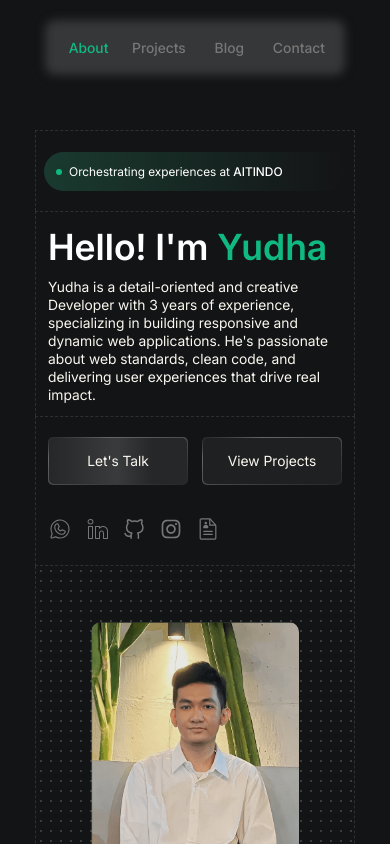
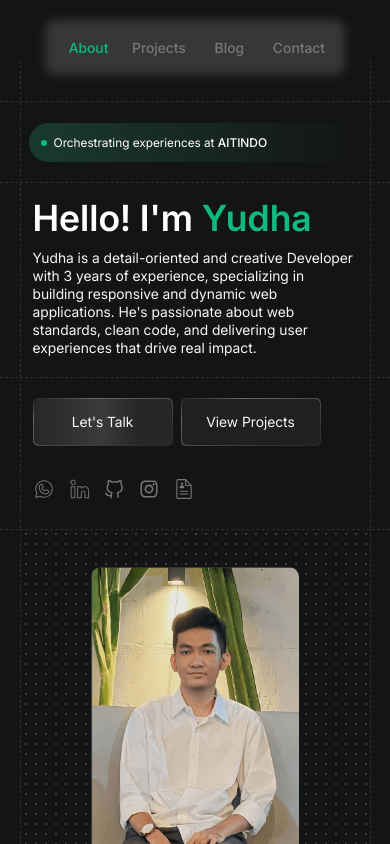
Before and after one commit to yudhaeric/portofolio, a Next.js app: page / in a window 390 px wide. Shown: the top 844 px of the page. Built offline with nearby package versions, Linux system fonts and the light colour scheme.

Commit message:
Home: Update New Layout & Responsive

```diff
--- a/app/page.tsx
+++ b/app/page.tsx
@@ -11,22 +11,23 @@ export default function Home() {
   ];
 
   return (
-    <section id="overview">
-      <div className="flex flex-col items-center justify-center w-[320px] mx-auto mt-[130px] lg:flex-row lg:gap-[1px] lg:items-start lg:justify-start lg:w-[1050px] lg:h-[500px] lg:mt-[6%] dmd:mt-[7%]">
-        <div id='outer-left-grid' className='hidden lg:block'>
-          <div className='flex flex-col items-center justify-center w-[40px] h-[85.5px] border-t-1 border-b-1 border-oliveBlack/70 lg:border-oliveBlack/40 border-dashed mt-[40px] dmd:h-[85px]'></div>
-          <div className='flex flex-col items-center justify-center w-[40px] h-[200px] border-b-1 border-oliveBlack/70 lg:border-oliveBlack/40 border-dashed'></div>
-          <div className='flex flex-col items-center justify-center w-[40px] h-[134.5px] border-b-1 border-oliveBlack/70 lg:border-oliveBlack/40 border-dashed dmd:h-[135px] 2xl:h-[137px]'></div>
+    <section id="overview" className='mb-20'>
+      <div className="flex items-start justify-start w-full mt-[60px] lg:items-start lg:justify-start lg:w-[1050px] lg:mx-auto lg:h-[500px] lg:mt-[6%] dmd:mt-[7%]">
+        <div id='outer-left-grid'>
+          <div className='hidden lg:flex flex-col items-center justify-center w-[40px] h-[85.5px] border-t-1 border-b-1 border-oliveBlack/70 lg:border-oliveBlack/40 border-dashed lg:mt-[40px] dmd:h-[85px] 2xl:mt-[39px]'></div>
+          <div className='hidden lg:flex flex-col items-center justify-center w-[40px] h-[200px] border-b-1 border-oliveBlack/70 lg:border-oliveBlack/40 border-dashed'></div>
+          <div className='hidden lg:flex flex-col items-center justify-center w-[40px] h-[134.5px] border-b-1 border-oliveBlack/70 lg:border-oliveBlack/40 border-dashed dmd:h-[135px] 2xl:h-[137px]'></div>
         </div>
+        <div className='flex flex-col items-center justify-center gap-[1px] w-full h-full lg:flex-row lg:justify-between'>
+          <div id='top-grid-mobile' className="w-[90%] h-[40px] border-l-1 border-r-1 border-oliveBlack/70 border-dashed lg:hidden"></div>
           {/* Summary */}
-        <div className='flex flex-col items-center justify-center w-full mx-auto lg:w-[58%] lg:border-l-1 lg:border-r-1 lg:border-oliveBlack/40 lg:border-dashed'>
+          <div className='flex flex-col items-center justify-center w-full lg:w-[60%] lg:border-l-1 lg:border-r-1 lg:border-oliveBlack/40 lg:border-dashed'>
             <div className="flex items-center justify-center w-full">
               <div className='w-full lg:w-full lg:h-[40px]'></div>
             </div>
-
-          <div className="flex items-center justify-center w-full lg:flex-row">
-            <div className='w-full border-1 border-b-0 border-oliveBlack/70 lg:border-oliveBlack/40 border-dashed lg:w-full lg:h-[85px] lg:border-0 lg:border-t-1 lg:border-b-1'>
-              <div className="flex items-end justify-end w-full h-[80px] px-2 lg:w-[390px] lg:px-4">
+            <div className="flex items-center justify-center w-full border-t-1 border-oliveBlack/70 border-dashed lg:flex-row lg:border-0">
+              <div className='w-[90%] border-1 border-t-0 border-b-0 border-oliveBlack/70 lg:border-oliveBlack/40 border-dashed lg:w-full lg:h-[85px] lg:border-0 lg:border-t-1 lg:border-b-1'>
+                <div className="flex items-end justify-end w-full h-[80px] px-2 mobile-xl:w-[90%] sm:w-[60%] md:w-[50%] lg:w-[390px] lg:px-4">
                   <div className="w-full h-[39px] flex items-center justify-start gap-[5px] bg-linear-to-r from-eucalyptusGreen/20 to-raisinBlack/1 rounded-full pl-[10px] mb-[20px]">
                     <div className="relative flex items-center justify-center w-[10px] h-[10px]">
                       <span className='absolute w-[8px] h-[8px] rounded-full bg-mountainGreen/40 animate-ping'></span>
@@ -37,9 +38,8 @@ export default function Home() {
                 </div>
               </div>
             </div>
-
-          <div className="flex items-center justify-center w-full lg:flex-row">
-            <div className="flex flex-col items-start justify-start gap-1 w-full h-[205px] border-1 border-b-0 border-oliveBlack/70 lg:border-oliveBlack/40 border-dashed pt-2 pb-5 px-3 lg:w-full lg:h-[200px] lg:border-0 lg:border-b-1 lg:px-5">
+            <div className="flex items-center justify-center w-full border-t-1 border-oliveBlack/70 border-dashed lg:flex-row lg:border-0">
+              <div className="flex flex-col items-start justify-start gap-1 w-[90%] h-auto border-1 border-t-0 border-b-0 border-oliveBlack/70 lg:border-oliveBlack/40 border-dashed pt-2 pb-5 px-3 lg:w-full lg:h-[200px] lg:border-0 lg:border-b-1 lg:px-5">
                 <h1 className="font-semibold text-white text-[36px] lg:text-[52px]">
                   Hello! I&apos;m <span className="text-crayolaGreen">Yudha</span>
                 </h1>
@@ -50,17 +50,16 @@ export default function Home() {
                 </p>
               </div>
             </div>
-
-          <div className="flex items-center justify-center w-full lg:flex-row">
-            <div className="flex flex-col items-start justify-start gap-8 w-full h-[150px] border-1 border-oliveBlack/70 lg:border-oliveBlack/40 border-dashed pt-5 pb-5 px-3 lg:gap-[30px] lg:w-full lg:h-full lg:border-0 lg:border-b-1 lg:px-5">
-              <div className='flex items-center justify-between w-full lg:w-auto lg:gap-2 lg:justify-center'>
+            <div className="flex items-center justify-center w-full border-t-1 border-oliveBlack/70 border-dashed lg:flex-row lg:border-0">
+              <div className="flex flex-col items-start justify-start gap-8 w-[90%] h-[150px] border-1 border-t-0 border-b-0 border-oliveBlack/70 lg:border-oliveBlack/40 border-dashed pt-5 pb-5 px-3 lg:gap-[30px] lg:w-full lg:h-full lg:border-0 lg:border-b-1 lg:px-5">
+                <div className='flex items-center justify-start gap-4 w-full lg:w-auto lg:gap-3 lg:justify-center mobile-md:gap-2'>
                   <Button variant='highlight'>Let&apos;s Talk</Button>
                   <Button variant='basic'>View Projects</Button>
                 </div>
                 <div className='flex items-center justify-center gap-[13px] mb-[6px] lg:gap-[10px]'>
                   {socialMedias.map((social) => {
                     return (
-                    <a href={social.url} target="_blank" rel="noopener noreferrer" key={social.id} className='scale-icon w-6 h-6 lg:w-[18px] lg:h-[18px] 2xl:w-[20px] 2xl:h-[20px]'>
+                      <a href={social.url} target="_blank" rel="noopener noreferrer" key={social.id} className='scale-icon w-[22px] h-[22px] lg:w-[18px] lg:h-[18px] 2xl:w-[20px] 2xl:h-[20px]'>
                         <img src={social.icon} alt="" className='w-full h-full'/>
                       </a>
                     )
@@ -68,17 +67,19 @@ export default function Home() {
                 </div>
               </div>
             </div>
-
             <div className="flex items-center justify-center w-full">
               <div className='w-full lg:w-full lg:h-[40px]'></div>
             </div>
           </div>
+
           {/* Picture */}
-        <div className="flex flex-col items-center justify-center w-[320px] lg:w-[38%] lg:h-[500px] 2xl:h-[502px] dlg:h-[501.5px]">
+          <div className='w-full h-[370px] flex flex-col items-center justify-center border-b-1 border-t-1 border-oliveBlack/70 lg:border-oliveBlack/40 border-dashed lg:flex-row lg:w-[41%] lg:h-[500px] lg:border-0 2xl:h-[502px] dlg:h-[501.5px]'>
+            <div className="flex flex-col items-center justify-center w-[90%] h-[370px] lg:w-full lg:h-full">
               <div className="mobile-sm:hidden lg:flex items-center justify-center w-full h-[40px] 2xl:h-[40.5px] dlg:h-[40px]">
                 <div className='w-full border-r-1 border-oliveBlack/70 lg:border-oliveBlack/40 border-dashed lg:w-full lg:h-full'></div>
               </div>
-          <div className="flex flex-col items-center justify-center gap-1 w-full border-1 border-t-0 border-oliveBlack/70 lg:border-oliveBlack/40 border-dashed py-14 lg:gap-0 lg:w-full lg:h-[420px] lg:border-t-1 lg:border-l-0 2xl:h-[425px]"
+
+              <div className="flex flex-col items-center justify-center gap-1 w-full h-[370px] border-l-1 border-r-1 border-oliveBlack/70 lg:border-oliveBlack/40 border-dashed lg:gap-0 lg:w-full lg:h-[420px] lg:border-t-1 lg:border-l-0 lg:border-b-1 2xl:h-[425px]"
                 style={{
                   backgroundImage: 'radial-gradient(circle, #3A3B3C 1px, transparent 1px)',
                   backgroundSize: '10px 10px'
@@ -88,12 +89,14 @@ export default function Home() {
                   <img src="/images/pictures.png" alt="" className="w-full h-full rounded-[10px] animate-float3d" />
                 </div>
               </div>
-          <div className="flex items-center justify-center w-full h-[40px]">
-            <div className='w-full border-r-1 border-oliveBlack/70 lg:border-oliveBlack/40 border-dashed lg:w-full lg:h-full'></div>
+
+              <div id='bottom-grid-desktop' className="mobile-sm:hidden lg:flex items-center justify-center w-full lg:h-[40px] border-r-1 border-oliveBlack/40 border-dashed"></div>
             </div>
           </div>
-        <div id='outer-right-grid' className='hidden lg:flex'>
-          <div className='flex flex-col items-center justify-center w-[40px] h-[420px] border-t-1 border-b-1 border-oliveBlack/70 lg:border-oliveBlack/40 border-dashed mt-[40px] lg:w-[40px] lg:h-[420px] 2xl:h-[422px]'></div>
+          <div id='bottom-grid-mobile' className="w-[90%] h-[60px] border-l-1 border-r-1 border-oliveBlack/70 border-dashed lg:hidden"></div>
+        </div>
+        <div id='outer-right-grid'>
+          <div className='hidden lg:flex flex-col items-center justify-center w-[40px] h-[420px] border-t-1 border-b-1 border-oliveBlack/70 lg:border-oliveBlack/40 border-dashed mt-[40px] lg:w-[40px] lg:h-[420px] 2xl:h-[422px] 2xl:mt-[39px]'></div>
         </div>
       </div>
     </section>
```
Lines whose indentation alone changed are shown as unchanged.
